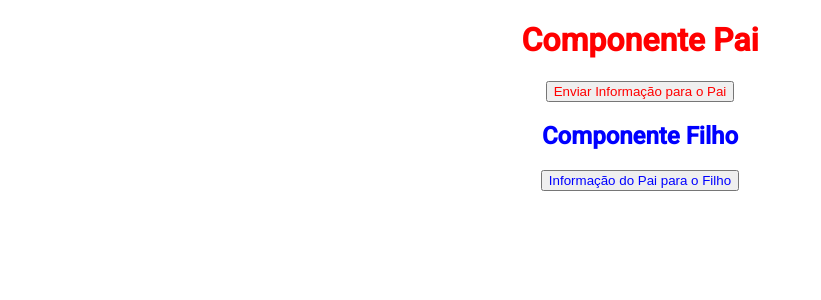
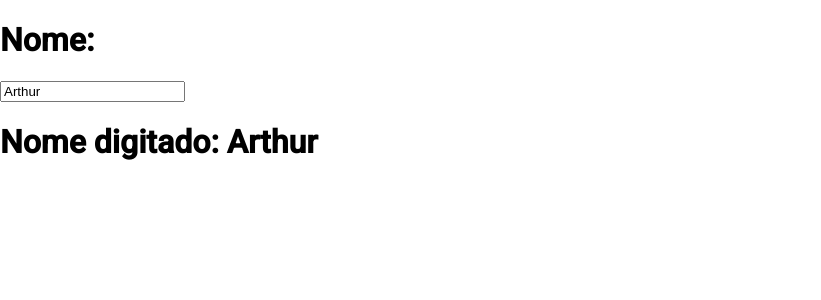
Before and after one commit to arthurvaz18/Binding-Angular, an Angular app: page / in a window 1280 px wide. Shown: the top 300 px of the page, without its empty margins (0-821 px from the left). Built offline with nearby package versions, Linux system fonts and the light colour scheme.

Commit message:
Two Way Data Binding

```diff
--- a/src/app/app.component.html
+++ b/src/app/app.component.html
@@ -1,13 +1,9 @@
-  <div class="center">
-    <h1 class="corPai">Componente Pai</h1>
-    <button class="corPai"
-    (click)="getInformacao()">Enviar Informação para o Pai
-  </button>
- <h3 class="corFilho" > {{ InformacaoDoFilho }} </h3>
-    <app-app-filho
-     [recebeInformacaoDoPai]="informacao"
-     (enviaInformacaoParaOPai)="recebendoInformacaoDoFilho($event)">
+<h1>Nome:</h1>
+    <input type="text" [(ngModel)]="name" />
 
-    </app-app-filho>
+<h1>Nome digitado: {{ name }}</h1>
 
-</div>
+<!--
+[ngModel]="name" <-- Input
+(ngModelChange)="manipulando()" <-- Output
+-->
--- a/src/app/app.component.ts
+++ b/src/app/app.component.ts
@@ -1,26 +1,21 @@
 import { Component } from '@angular/core';
 import { RouterOutlet } from '@angular/router';
+import { FormsModule, ReactiveFormsModule } from '@angular/forms';
 import { AppFilhoComponent } from "./app-filho/app-filho.component";
 
 @Component({
   selector: 'app-root',
   standalone: true,
-  imports: [RouterOutlet, AppFilhoComponent],
+  imports: [RouterOutlet, AppFilhoComponent, FormsModule],
   templateUrl: './app.component.html',
   styleUrl: './app.component.scss'
 })
 export class AppComponent {
+name: string = 'Arthur';
 
-  botaoVermelho = true;
-  botaoVerde = true;
+manipulando(event: any){
+  console.log(event);
+  this.name = (event);
 
-  informacao?: string;
-  InformacaoDoFilho?: string;
-
-  getInformacao(){
-    this.informacao = 'Informacao do pai para o filho';
+}
   }
-  recebendoInformacaoDoFilho(event: string): void{
-      this.InformacaoDoFilho = event;
-  }
-  }
--- /dev/null
+++ b/src/app/components/button/button.component.html
@@ -0,0 +1 @@
+<p>button works!</p>
```
Also changed, not shown: src/app/components/button/button.component.ts (added, +12 -0 lines), src/app/components/button/button.component.scss (added), 2 other files (tests, documents, lock files or other folders).
